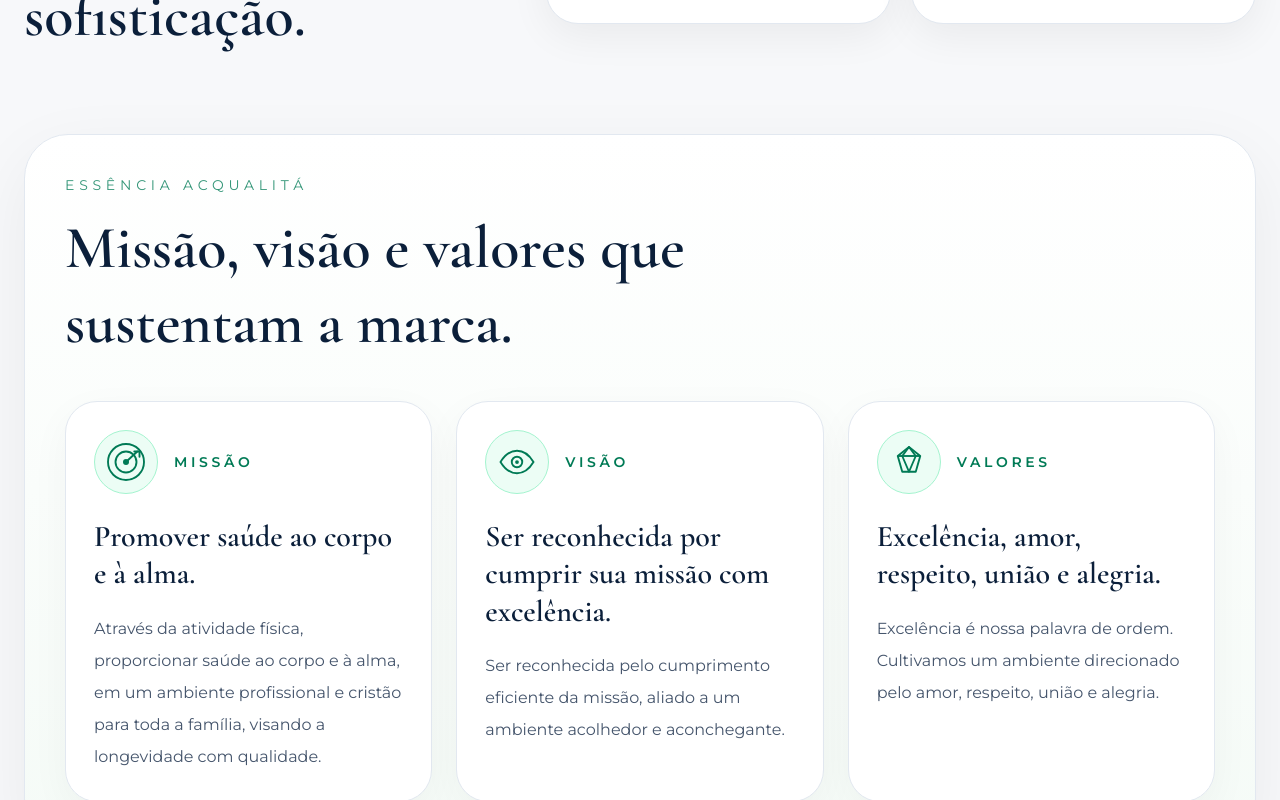
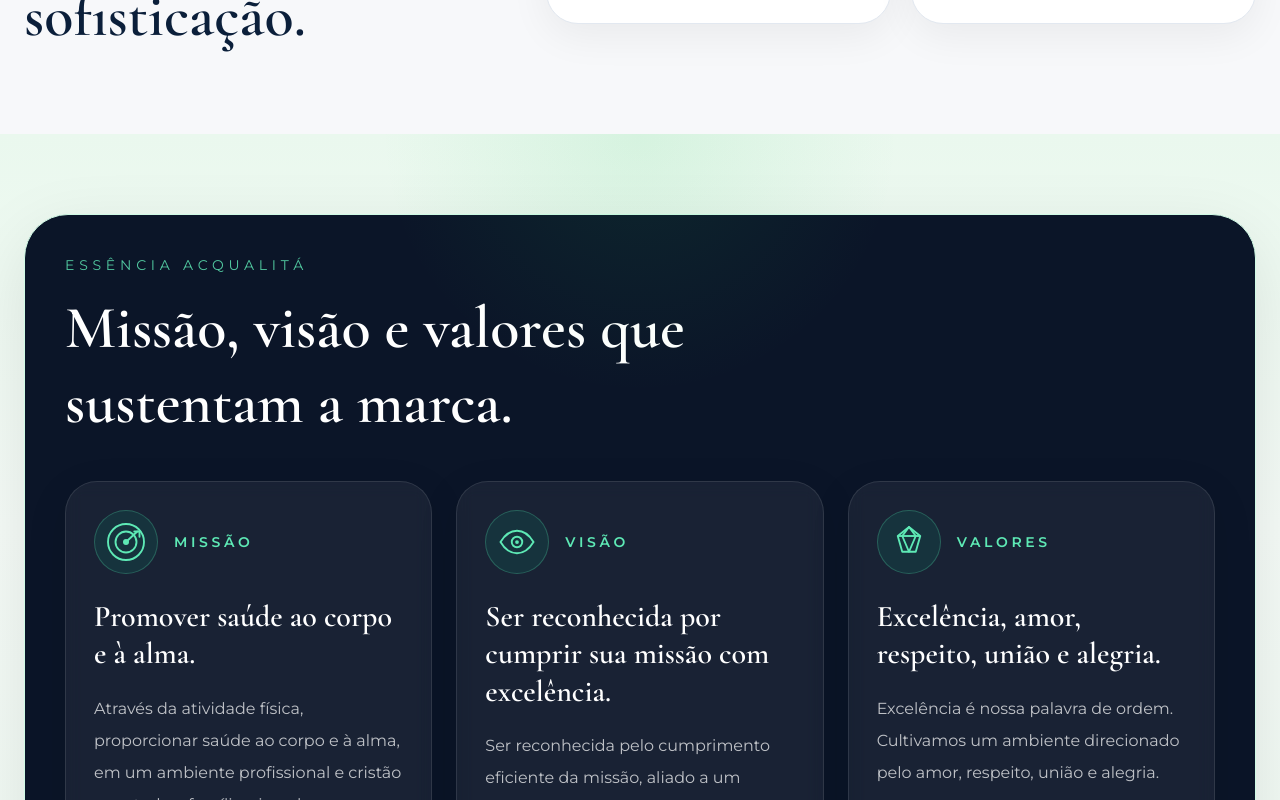
Before and after one commit to danielcarvalho428-cyber/ACADEMIA-ACQUALITA, a React (Vite) app: page / in a window 1280 px wide. Shown: the part 1300-2100 px from the top of the page. Built offline with nearby package versions, Linux system fonts and the light colour scheme.

Commit message:
Restyle purpose section

```diff
--- a/src/App.jsx
+++ b/src/App.jsx
@@ -322,15 +322,17 @@
           </div>
         </section>
 
-        <section id="proposito" className="mx-auto max-w-7xl px-6 pb-20">
-          <div className="overflow-hidden rounded-[2.75rem] border border-slate-200 bg-[linear-gradient(180deg,#ffffff_0%,#f5fbf7_100%)] p-8 shadow-[0_22px_70px_rgba(2,6,23,0.06)] md:p-10">
+        <section id="proposito" className="relative bg-[linear-gradient(180deg,#eaf8ee_0%,#f5fbf7_45%,#eef8f1_100%)] py-20">
+          <div className="absolute inset-0 bg-[radial-gradient(circle_at_top,rgba(34,197,94,0.10),transparent_24%)]" />
+          <div className="mx-auto max-w-7xl px-6">
+            <div className="rounded-[2.75rem] border border-emerald-100 bg-[#0b1528] p-8 text-white shadow-[0_22px_70px_rgba(2,6,23,0.10)] md:p-10">
               <div className="max-w-3xl">
-              <p className="text-sm uppercase tracking-[0.34em] text-emerald-700/80">
+                <p className="text-sm uppercase tracking-[0.34em] text-emerald-300/85">
                   Essência Acqualitá
                 </p>
                 <h2
                   style={brandSerif}
-                className="mt-4 text-4xl font-semibold leading-tight text-[#0B1F3A] md:text-6xl"
+                  className="mt-4 text-4xl font-semibold leading-tight text-white md:text-6xl"
                 >
                   Missão, visão e valores que sustentam a marca.
                 </h2>
@@ -340,27 +342,28 @@
                 {purposeItems.map((item) => (
                   <div
                     key={item.key}
-                  className="rounded-[2rem] border border-slate-200 bg-white p-7 shadow-[0_12px_40px_rgba(2,6,23,0.04)]"
+                    className="rounded-[2rem] border border-white/10 bg-white/[0.06] p-7 shadow-[0_12px_40px_rgba(0,0,0,0.10)] backdrop-blur-sm"
                   >
                     <div className="flex items-center gap-4">
-                    <div className="flex h-16 w-16 items-center justify-center rounded-full border border-emerald-200 bg-emerald-50 text-emerald-700">
+                      <div className="flex h-16 w-16 items-center justify-center rounded-full border border-emerald-300/25 bg-emerald-400/10 text-emerald-300">
                         <PurposeIcon type={item.key} />
                       </div>
-                    <p className="text-sm font-semibold uppercase tracking-[0.26em] text-emerald-700">
+                      <p className="text-sm font-semibold uppercase tracking-[0.26em] text-emerald-300">
                         {item.eyebrow}
                       </p>
                     </div>
 
                     <h3
                       style={brandSerif}
-                    className="mt-6 text-3xl font-semibold leading-tight text-[#0B1F3A]"
+                      className="mt-6 text-3xl font-semibold leading-tight text-white"
                     >
                       {item.title}
                     </h3>
 
-                  <p className="mt-5 text-base leading-8 text-slate-600">{item.text}</p>
+                    <p className="mt-5 text-base leading-8 text-white/72">{item.text}</p>
                   </div>
                 ))}
+              </div>
             </div>
           </div>
         </section>
```
Lines whose indentation alone changed are shown as unchanged.
